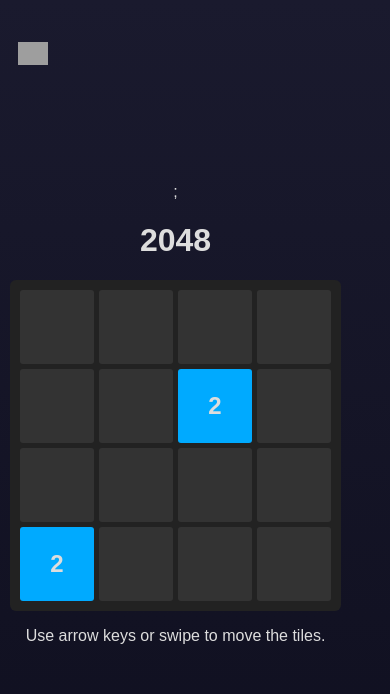
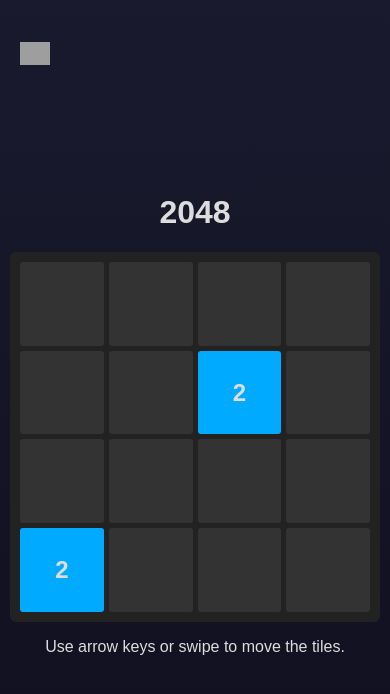
Before and after one commit to Pesky9/Mind-Quest, a React (Vite) app: page /twogame in a window 390 px wide. Shown: the top 694 px of the page. Built offline with nearby package versions, Linux system fonts and the light colour scheme; grey boxes are pictures that could not be loaded.

Commit message:
Bug fixes

```diff
--- a/src/Twogame/Twogame.css
+++ b/src/Twogame/Twogame.css
@@ -127,9 +127,6 @@
   background: #0088cc;
 }
 @media (max-width: 600px) {
-  .game2048-container {
-    max-width: 90vw;
-  }
   .game2048-cell-content {
     font-size: 1.5rem;
   }
--- a/src/Twogame/Twogame.jsx
+++ b/src/Twogame/Twogame.jsx
@@ -222,7 +222,7 @@ const Twogame = () => {
           navigate("/home");
         }}
       />
-      ;<h1>2048</h1>
+      <h1>2048</h1>
       {gameOver && (
         <div className="game2048-gameover">
           <p>Game Over</p>
```
